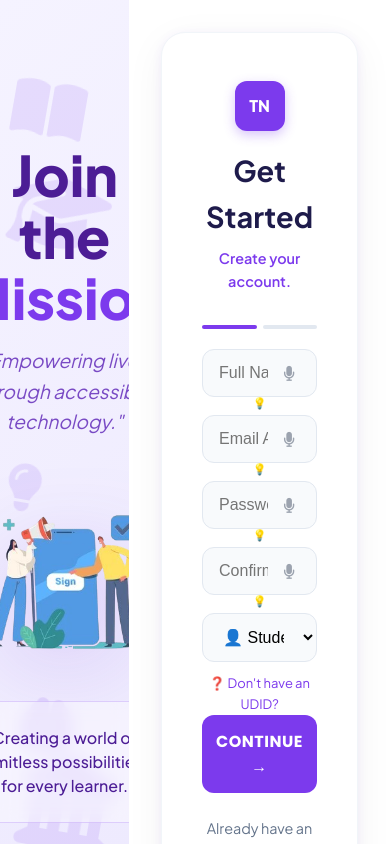
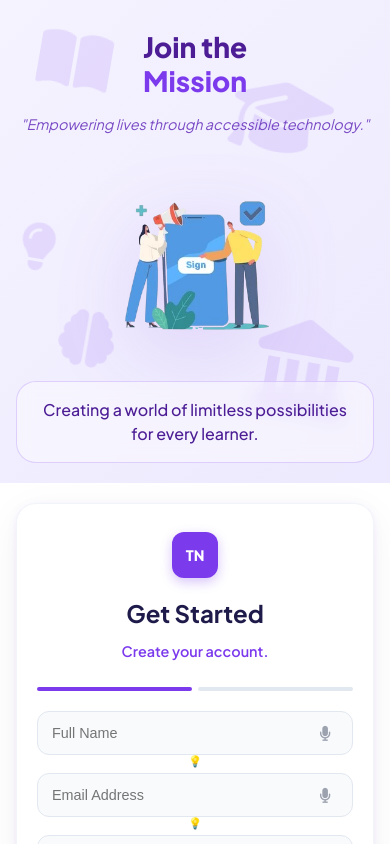
Before and after one commit to DeepikaAnandhan2/ThiranNexus, a React (Vite) app in the folder frontend/: page /register/user in a window 390 px wide. Built offline with nearby package versions, Linux system fonts and the light colour scheme; no server answers.

Commit message:
media query added

```diff
--- a/frontend/src/components/Topbar.css
+++ b/frontend/src/components/Topbar.css
@@ -63,6 +63,7 @@
   }
 
   .topbar-title {
+    margin-left: 50px;
     font-size: 16px;
   }
 
--- a/frontend/src/components/education/CollegeView.css
+++ b/frontend/src/components/education/CollegeView.css
@@ -3,10 +3,11 @@
   flex-direction: column;
   gap: 20px;
   width: 100%;
-  max-width: none;
-  margin: 0;
-  padding: 24px;
+  max-width: 100%;
+  margin: 0 auto;
+  padding: 24px 16px;
   box-sizing: border-box;
+  overflow-x: hidden;
 }
 
 /* Cards */
@@ -109,3 +110,35 @@
   width: 100%;
   aspect-ratio: 16/9;
 }
+
+@media (max-width:768px){
+
+  .college-wrap{
+      padding:16px 12px;
+  }
+
+  .college-card{
+      flex-direction:column;
+      padding:12px;
+  }
+
+  .college-thumb{
+      width:100%;
+      max-width:280px;
+      margin:0 auto;
+  }
+
+  .actions{
+      flex-wrap:wrap;
+  }
+
+  .actions button,
+  .actions a{
+      flex:1;
+      justify-content:center;
+  }
+
+  .isl-grid{
+      grid-template-columns:1fr;
+  }
+}
--- a/frontend/src/styles/Education.css
+++ b/frontend/src/styles/Education.css
@@ -11,9 +11,10 @@
 .education-container{
     width:100%;
     max-width:100%;
-    margin:0;
-    padding:24px;
+    margin:0 auto;
+    padding:24px 16px;
     box-sizing:border-box;
+    overflow-x:hidden;
 }
 
 /* CENTER CONTENT */
@@ -46,7 +47,7 @@
   gap: 40px;
   width: 100%;
   max-width: 900px;
-  padding: 20px;
+  padding: 0;
   align-items: stretch; /* 🔥 ensures equal height */
 }
 
@@ -127,3 +128,36 @@
   color: var(--primary-purple);
   cursor: pointer;
 }
+
+@media (max-width:768px){
+
+  .edu-container,
+  .education-container{
+      padding:20px 12px;
+  }
+
+  .main-title{
+      font-size:2rem;
+      margin-top:20px;
+  }
+
+  .main-subtitle{
+      margin:10px auto 30px;
+      padding:0 10px;
+  }
+
+  .level-cards-grid{
+      grid-template-columns:1fr;
+      gap:24px;
+      padding:0;
+      width:100%;
+      max-width:100%;
+  }
+
+  .level-card{
+      width:100%;
+      max-width:340px;
+      margin:0 auto;
+      padding:24px;
+  }
+}
--- a/frontend/src/styles/Login.css
+++ b/frontend/src/styles/Login.css
@@ -199,3 +199,166 @@
   font-weight: 700;
   cursor: pointer;
 }
+
+/* ============================
+   RESPONSIVE DESIGN
+============================ */
+
+@media (max-width: 992px) {
+
+  .login-container {
+    flex-direction: column;
+    min-height: auto;
+  }
+
+  /* Left Section */
+  .login-left {
+    flex: none;
+    width: 100%;
+    padding: 60px 24px 30px;
+    min-height: 420px;
+    justify-content: center;
+    align-items: center;
+  }
+
+  .login-content {
+    max-width: 600px;
+    margin: 0 auto;
+    text-align: center;
+  }
+
+  .hero-text {
+    font-size: 2.7rem;
+    line-height: 1.15;
+  }
+
+  .hero-subtext {
+    font-size: 1rem;
+    margin-bottom: 1.8rem;
+  }
+
+  .hero-illustration {
+    width: 100%;
+    max-width: 320px;
+    height: auto;
+  }
+
+  .impact-badges {
+    margin-top: 1.5rem;
+    font-size: 0.9rem;
+  }
+
+  /* Right Section */
+  .login-right {
+    flex: none;
+    width: 100%;
+    padding: 40px 20px 50px;
+    justify-content: center;
+    align-items: center;
+  }
+
+  .login-card {
+    width: 100%;
+    max-width: 450px;
+    padding: 3rem 2rem;
+    border-radius: 24px;
+  }
+
+  .login-title {
+    font-size: 2rem;
+  }
+
+  .login-subtitle {
+    font-size: 0.95rem;
+    margin-bottom: 2rem;
+  }
+
+  .login-input {
+    padding: 15px 18px;
+    font-size: 1rem;
+  }
+
+  .login-btn {
+    padding: 15px;
+    font-size: 1rem;
+  }
+}
+
+/* ============================
+   MOBILE
+============================ */
+
+@media (max-width: 576px) {
+
+  .login-left {
+    padding: 40px 20px 25px;
+    min-height: auto;
+  }
+
+  .hero-text {
+    font-size: 2rem;
+    line-height: 1.2;
+  }
+
+  .hero-subtext {
+    font-size: 0.95rem;
+  }
+
+  .hero-illustration {
+    max-width: 250px;
+  }
+
+  .impact-badges {
+    font-size: 0.85rem;
+  }
+
+  .login-right {
+    padding: 20px 15px 40px;
+  }
+
+  .login-card {
+    max-width: 100%;
+    padding: 2rem 1.5rem;
+    border-radius: 20px;
+  }
+
+  .brand-icon {
+    width: 45px;
+    height: 45px;
+    font-size: 0.9rem;
+  }
+
+  .login-title {
+    font-size: 1.7rem;
+  }
+
+  .login-subtitle {
+    font-size: 0.9rem;
+    margin-bottom: 1.8rem;
+  }
+
+  .input-group {
+    gap: 10px;
+  }
+
+  .login-input {
+    padding: 14px 16px;
+    font-size: 0.95rem;
+  }
+
+  .login-options {
+    flex-direction: column;
+    gap: 10px;
+    align-items: center;
+    text-align: center;
+  }
+
+  .login-btn {
+    padding: 14px;
+    font-size: 0.95rem;
+  }
+
+  .join-text {
+    font-size: 0.85rem;
+  }
+}
--- a/frontend/src/styles/Profile.css
+++ b/frontend/src/styles/Profile.css
@@ -213,3 +213,94 @@
 .profile-save-btn:hover {
   background-color: #059669;
 }
+
+/* ==========================================
+   MOBILE RESPONSIVE
+========================================== */
+@media (max-width: 768px) {
+
+  .profile-container{
+    width:100%;
+    max-width:100%;
+    margin:0;
+    padding:16px 12px;
+    box-sizing:border-box;
+    overflow-x:hidden;
+  }
+
+  .profile-header-card{
+    flex-direction:column;
+    align-items:center;
+    text-align:center;
+    gap:16px;
+    padding:20px;
+  }
+
+  .profile-title-text h1{
+    font-size:2rem;
+  }
+
+  .badge-udid{
+    margin-top:8px;
+  }
+
+  .profile-action-btn{
+    width:100%;
+    margin:12px 0 0;
+    justify-content:center;
+  }
+
+  .profile-grid{
+    grid-template-columns:1fr;
+    gap:16px;
+  }
+
+  .profile-section-card{
+    padding:18px;
+  }
+
+  .info-row{
+    flex-direction:column;
+    align-items:flex-start;
+    gap:6px;
+  }
+
+  .info-label,
+  .info-value{
+    width:100%;
+    text-align:left;
+  }
+
+  .profile-save-btn{
+    width:100%;
+  }
+
+  .profile-input-field{
+    width:100%;
+  }
+
+}
+
+/* Mobile: center single-column content and constrain widths for better alignment */
+@media (max-width: 768px) {
+  .profile-grid {
+    justify-items: center;
+  }
+
+  .profile-header-card,
+  .profile-section-card {
+    width: calc(100% - 32px);
+    max-width: 760px;
+    margin: 0 auto;
+  }
+
+  .profile-avatar-large {
+    margin: 0 auto;
+    display: block;
+  }
+
+  .profile-title-text {
+    text-align: center;
+    width: 100%;
+  }
+}
--- a/frontend/src/styles/Register.css
+++ b/frontend/src/styles/Register.css
@@ -284,3 +284,236 @@
 }
 
 /* ... Keep floating-bg and card styles from previous version ... */
+
+
+/* ==========================================
+   TABLET (<= 992px)
+========================================== */
+@media screen and (max-width: 992px) {
+
+  .reg-container {
+    flex-direction: column;
+    min-height: auto;
+  }
+
+  .reg-left {
+    flex: none;
+    width: 100%;
+    min-height: 420px;
+    padding: 60px 30px 30px;
+    justify-content: center;
+    align-items: center;
+  }
+
+  .reg-content {
+    width: 100%;
+    max-width: 600px;
+    text-align: center;
+    margin: auto;
+  }
+
+  .reg-hero-text {
+    font-size: 2.7rem;
+    line-height: 1.2;
+  }
+
+  .reg-hero-subtext {
+    font-size: 1rem;
+    margin-bottom: 1.5rem;
+  }
+
+  .reg-hero-illustration {
+    width: 100%;
+    max-width: 300px;
+    height: auto;
+  }
+
+  .reg-quote-box {
+    max-width: 420px;
+  }
+
+  .reg-right {
+    flex: none;
+    width: 100%;
+    padding: 40px 20px 50px;
+    justify-content: center;
+  }
+
+  .reg-card {
+    width: 100%;
+    max-width: 480px;
+    padding: 3rem 2rem;
+  }
+
+  .reg-title {
+    font-size: 2rem;
+  }
+
+  .reg-input {
+    font-size: 1rem;
+    padding: 15px 16px;
+  }
+
+  .reg-btn,
+  .reg-secondary-btn,
+  .reg-verify-btn {
+    min-height: 50px;
+  }
+}
+
+/* ==========================================
+   MOBILE (<= 768px)
+========================================== */
+@media screen and (max-width: 768px) {
+
+  .reg-container {
+    flex-direction: column;
+  }
+
+  .reg-left {
+    width: 100%;
+    min-height: auto;
+    padding: 40px 20px 25px;
+  }
+
+  .reg-content {
+    width: 100%;
+  }
+
+  .reg-hero-text {
+    font-size: 2rem;
+    line-height: 1.2;
+  }
+
+  .reg-hero-subtext {
+    font-size: 0.95rem;
+    margin-bottom: 1.25rem;
+  }
+
+  .reg-hero-illustration {
+    max-width: 240px;
+  }
+
+  .reg-quote-box {
+    max-width: 100%;
+    padding: 1.2rem;
+  }
+
+  .reg-right {
+    width: 100%;
+    padding: 20px 16px 40px;
+  }
+
+  .reg-card {
+    width: 100%;
+    max-width: 100%;
+    padding: 2rem 1.5rem;
+    border-radius: 20px;
+  }
+
+  .brand-icon {
+    width: 46px;
+    height: 46px;
+  }
+
+  .reg-title {
+    font-size: 1.7rem;
+  }
+
+  .reg-subtitle {
+    font-size: 0.9rem;
+    margin-bottom: 1.5rem;
+  }
+
+  .reg-input {
+    padding: 14px 15px;
+    font-size: 0.95rem;
+  }
+
+  /* UDID section */
+  .reg-udid-row,
+  .reg-udid-input-row {
+    flex-direction: column;
+    gap: 12px;
+  }
+
+  .udid-field {
+    width: 100%;
+  }
+
+  .reg-verify-btn {
+    width: 100%;
+    height: 50px;
+  }
+
+  /* Action buttons */
+  .reg-action-row,
+  .reg-nav-btns {
+    flex-direction: column;
+    gap: 12px;
+  }
+
+  .reg-btn,
+  .reg-secondary-btn,
+  .reg-back-btn {
+    width: 100%;
+    height: 50px;
+    flex: none;
+  }
+
+  .reg-switch {
+    text-align: center;
+    font-size: 0.85rem;
+  }
+}
+
+/* ==========================================
+   SMALL MOBILE (<= 480px)
+========================================== */
+@media screen and (max-width: 480px) {
+
+  .reg-left {
+    padding: 30px 16px 20px;
+  }
+
+  .reg-hero-text {
+    font-size: 1.75rem;
+  }
+
+  .reg-hero-subtext {
+    font-size: 0.9rem;
+  }
+
+  .reg-hero-illustration {
+    max-width: 200px;
+  }
+
+  .reg-quote-box {
+    padding: 1rem;
+  }
+
+  .reg-card {
+    padding: 1.75rem 1.25rem;
+  }
+
+  .reg-title {
+    font-size: 1.5rem;
+  }
+
+  .reg-input {
+    font-size: 0.9rem;
+    padding: 13px 14px;
+  }
+
+  .reg-btn,
+  .reg-secondary-btn,
+  .reg-back-btn,
+  .reg-verify-btn {
+    font-size: 0.9rem;
+    height: 48px;
+  }
+
+  .reg-switch {
+    font-size: 0.8rem;
+  }
+}
--- a/frontend/src/styles/schemes.css
+++ b/frontend/src/styles/schemes.css
@@ -11,9 +11,9 @@
 }
 
 .page-content > .page-inner > .page-container {
-  width: calc(100% + 400px);
-  max-width: none;
-  margin: 0 -40px;
+  width: 100%;
+  max-width: 100%;
+  margin: 0;
   padding: 24px;
   box-sizing: border-box;
 }
@@ -186,21 +186,38 @@
   margin-top: 20px;
 }
 
-/* ─── Responsive ────────────────────────────────────── */
-@media (max-width: 768px) {
-  .page-container {
-    padding: 20px;
+@media (max-width:768px){
+
+  .page-container{
+      width:100%;
+      max-width:100%;
+      margin:0;
+      padding:16px 12px;
+      overflow-x:hidden;
+      box-sizing:border-box;
   }
 
-  .page-title {
-    font-size: 22px;
+  .page-content > .page-inner > .page-container{
+      width:100%;
+      max-width:100%;
+      margin:0;
+      padding:16px 12px;
   }
 
-  .detail-title {
-    font-size: 22px;
+  .page-title{
+      font-size:22px;
   }
 
-  .grid {
-    grid-template-columns: 1fr;
+  .detail-title{
+      font-size:22px;
+  }
+
+  .grid{
+      grid-template-columns:1fr;
+      gap:16px;
+  }
+
+  .card{
+      width:100%;
   }
 }
```
Also changed, not shown: frontend/src/styles/LandingPage.css (+76 -48 lines).
